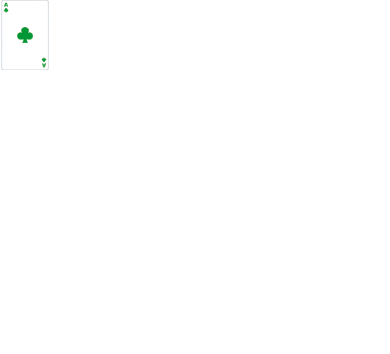
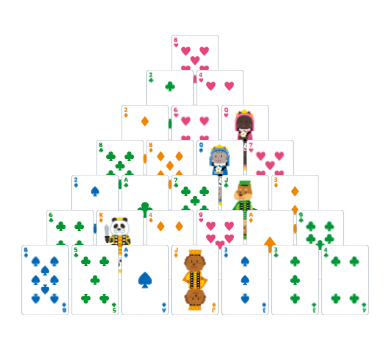
Before and after one commit to techgymjp/techgym_reactnative_course01, a React Native app: screen / in a window 390 px wide. Shown: the top 354 px of the page. Built offline with nearby package versions, Linux system fonts and the light colour scheme.

Commit message:
display pyramid

```diff
--- a/App.js
+++ b/App.js
@@ -1,18 +1,30 @@
 import React from "react";
 import { StyleSheet, View, TouchableOpacity, Image } from "react-native";
-import { Cards } from "./Cards.js";
+import { pyramid } from "./Cards.js";
 
 export default function App() {
   return (
     <View style={styles.container}>
-      <View style={styles.button_container}>
+      {pyramid.map((value, i) => {
+        return (
+          <View
+            key={`${i}`}
+            style={{ top: i * -35 + 35, flexDirection: "row" }}
+          >
+            {value.map((_, j) => {
+              return (
                 <TouchableOpacity>
                   <Image
                     style={styles.borderStyle}
-            source={require("./assets/card_club_1.png")}
+                    source={pyramid[i][j]["image"]}
+                    key={i + "-" + j}
                   />
                 </TouchableOpacity>
+              );
+            })}
           </View>
+        );
+      })}
     </View>
   );
 }
@@ -26,7 +38,6 @@ const styles = StyleSheet.create({
   button_container: {
     flexDirection: "row",
     top: 0,
-    alignSelf: "flex-start",
   },
   borderStyle: {
     width: 50,
--- a/Cards.js
+++ b/Cards.js
@@ -340,8 +340,7 @@ function createPyramid(cards) {
   deckList.push({ image: require("./assets/card_back.png") });
   const trashList = cards.concat();
   trashList.unshift({ image: require("./assets/card_back.png") });
-  console.log(deckList, trashList);
   return [pyramid, deckList, trashList];
 }
 
-export const [pyramidList, deckList, trashList] = createPyramid(randomCards);
+export const [pyramid, deckList, trashList] = createPyramid(randomCards);
```
Lines whose indentation alone changed are shown as unchanged.
